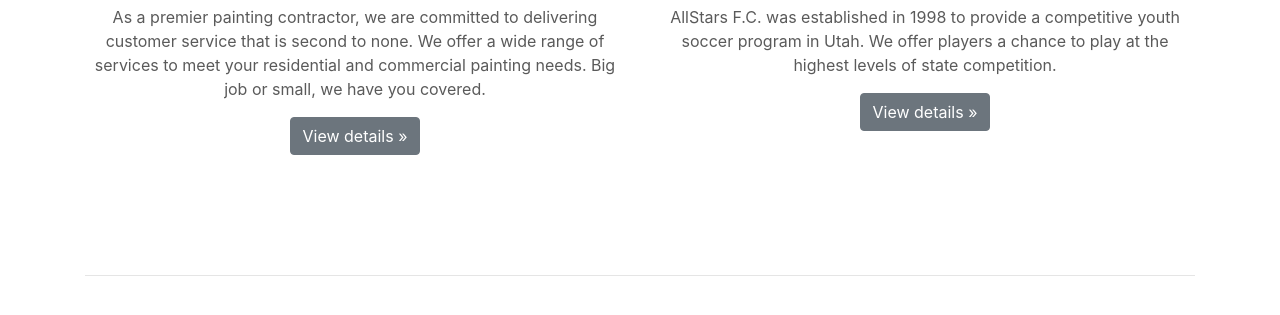
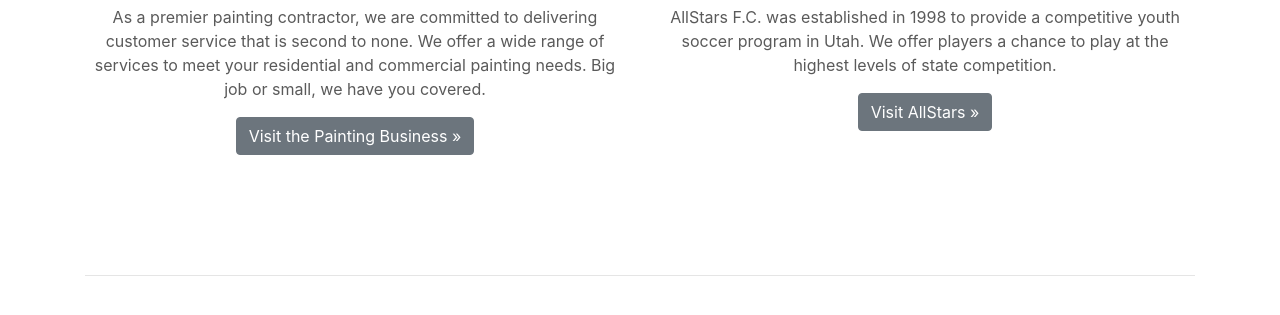
Before and after one commit to dpenciso/angel-enciso-website, a plain HTML site: page index.html in a window 1280 px wide. Shown: the part 817-1132 px from the top of the page. Drawn offline with nearby package versions, Linux system fonts and the light colour scheme.

Commit message:
Renamed some buttons

```diff
--- a/index.html
+++ b/index.html
@@ -64,7 +64,7 @@
                 <div class="carousel-caption text-left">
                   <h1>AllStars FC</h1>
                   <p>Utah County's premier soccer club.<br>Give your child the opportunity to play<br>at the highest level without breaking your bank.</p>
-                  <p><a class="btn btn-lg btn-primary" href="https://www.allstarsfc.com/" target="blank" role="button">Visit our site</a></p>
+                  <p><a class="btn btn-lg btn-primary" href="https://www.allstarsfc.com/" target="blank" role="button">Register Today</a></p>
                 </div>
               </div>
             </div>
@@ -103,13 +103,13 @@
               <img class="bd-placeholder-img rounded-circle" width="140" height="140" src="paint_logo.jpg" preserveAspectRatio="xMidYMid slice" focusable="false" role="img" aria-label="Placeholder: 140x140"><title>The Painting Business</title><rect width="100%" height="100%" fill="#777"/></img>
               <h2>The Painting Business</h2>
               <p>As a premier painting contractor, we are committed to delivering customer service that is second to none. We offer a wide range of services to meet your residential and commercial painting needs. Big job or small, we have you covered.</p>
-              <p><a class="btn btn-secondary" href="https://thepaintingbusiness.org/" target="blank" role="button">View details &raquo;</a></p>
+              <p><a class="btn btn-secondary" href="https://thepaintingbusiness.org/" target="blank" role="button">Visit the Painting Business &raquo;</a></p>
             </div><!-- /.col-lg-6 -->
             <div class="col-lg-6">
                 <img class="bd-placeholder-img rounded-circle" width="140" height="140" src="allstars_logo.png" preserveAspectRatio="xMidYMid slice" focusable="false" role="img" aria-label="Placeholder: 140x140"><title>AllStars FC</title><rect width="100%" height="100%" fill="#777"/></img>
               <h2>AllStars FC</h2>
               <p>AllStars F.C. was established in 1998 to provide a competitive youth soccer program in Utah.  We offer players a chance to play at the highest levels of state competition.</p>
-              <p><a class="btn btn-secondary" href="https://www.allstarsfc.com/" target="blank" role="button">View details &raquo;</a></p>
+              <p><a class="btn btn-secondary" href="https://www.allstarsfc.com/" target="blank" role="button">Visit AllStars &raquo;</a></p>
             </div><!-- /.col-lg-4 -->
           </div><!-- /.row -->
 
```
